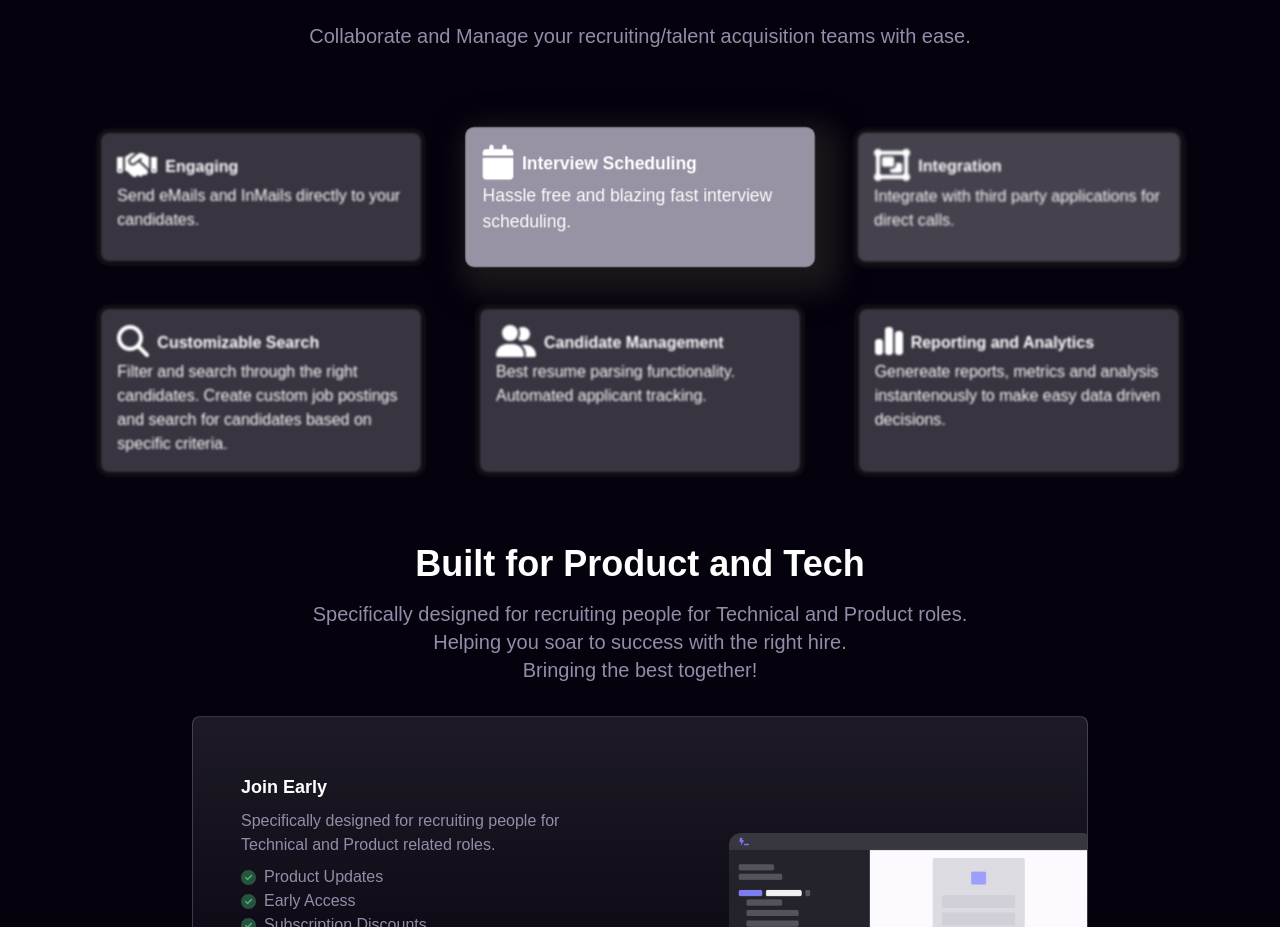
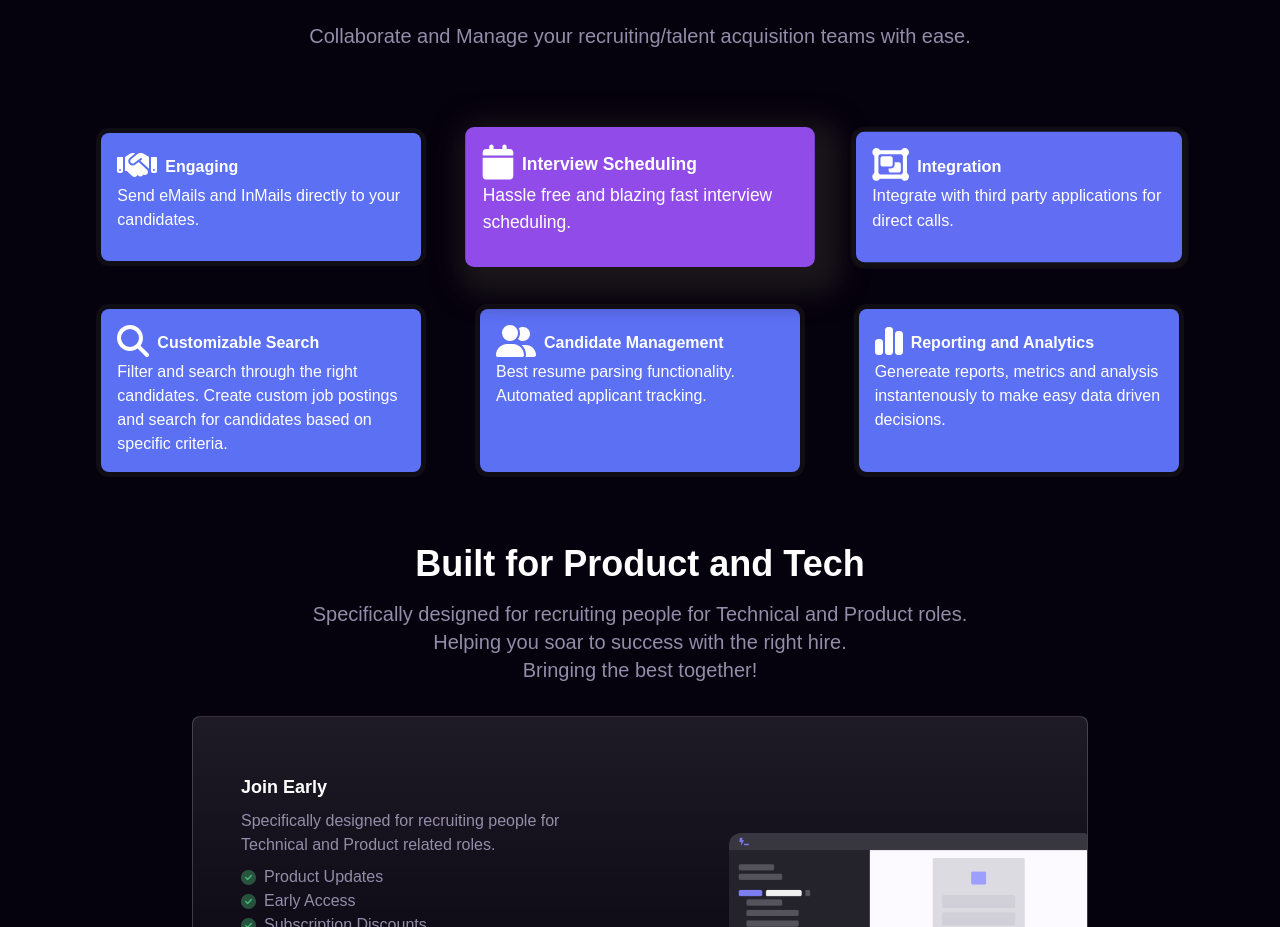
Before and after one commit to flyinout/flyinout-fe, a Next.js app: page / in a window 1280 px wide. Shown: the part 1790-2717 px from the top of the page. Built offline with nearby package versions, Linux system fonts and the light colour scheme.

Commit message:
add colors

```diff
--- a/components/Collaboration.js
+++ b/components/Collaboration.js
@@ -14,15 +14,16 @@ import {
 import {} from "@fortawesome/fontawesome-free-regular";
 import {} from "@fortawesome/free-brands-svg-icons";
 
+const initalBG =
+  "rgb(92, 112, 244)";
+  const finalBG = "rgb(147, 71, 231)"
 const variant = {
   rest: {
-    filter: `blur(1px)`,
   },
   raise: {
-    scale: [1, 1.1],
-    backgroundColor: "rgb(157, 151, 170)",
+    scale: [1, 1.25],
+    backgroundColor: finalBG,
     boxShadow: "9px 10px 24px 15px rgba(26,22,26,1)",
-    filter: [`blur(1px)`, `blur(0.5px)`, `blur(0px)`],
     transition: {
       delay: 0,
       duration: 0.5,
@@ -30,15 +31,8 @@ const variant = {
   },
   lower: {
     scale: [1.1, 1],
-    backgroundColor: "rgb(56, 52, 64)",
+    backgroundColor: initalBG,
     boxShadow: "0 0 0 5px rgba(26,22,26,0.6)",
-    filter: [
-      `blur(0px)`,
-      `blur(0.7px)`,
-      `blur(0.5px)`,
-      `blur(0.2px)`,
-      `blur(1px)`,
-    ],
     transition: {
       delay: 0,
       duration: 0.5,
@@ -89,7 +83,7 @@ export default function Collaboration() {
             `${styles.right}`
           }
           style={{
-            background: "#383440",
+            background: initalBG,
             boxShadow: "0 0 0 5px rgba(26,22,26,0.6)",
             maxWidth: "20rem",
             minHeight: "8rem",
@@ -116,7 +110,7 @@ export default function Collaboration() {
             `${styles.center}`
           }
           style={{
-            background: "#383440",
+            background: initalBG,
             boxShadow: "0 0 0 5px rgba(26,22,26,0.6)",
             maxWidth: "20rem",
             minHeight: "8rem",
@@ -143,7 +137,7 @@ export default function Collaboration() {
             `${styles.left}`
           }
           style={{
-            background: "#383440",
+            background: initalBG,
             boxShadow: "0 0 0 5px rgba(26,22,26,0.6)",
             maxWidth: "20rem",
             minHeight: "8rem",
@@ -170,7 +164,7 @@ export default function Collaboration() {
             `${styles.right}`
           }
           style={{
-            background: "#383440",
+            background: initalBG,
             boxShadow: "0 0 0 5px rgba(26,22,26,0.6)",
             maxWidth: "20rem",
             minHeight: "10rem",
@@ -198,7 +192,7 @@ export default function Collaboration() {
             `${styles.center}`
           }
           style={{
-            background: "#383440",
+            background: initalBG,
             boxShadow: "0 0 0 5px rgba(26,22,26,0.6)",
             maxWidth: "20rem",
             minHeight: "10rem",
@@ -225,7 +219,7 @@ export default function Collaboration() {
             `${styles.left}`
           }
           style={{
-            background: "#383440",
+            background: initalBG,
             boxShadow: "0 0 0 5px rgba(26,22,26,0.6)",
             maxWidth: "20rem",
             minHeight: "10rem",
```
